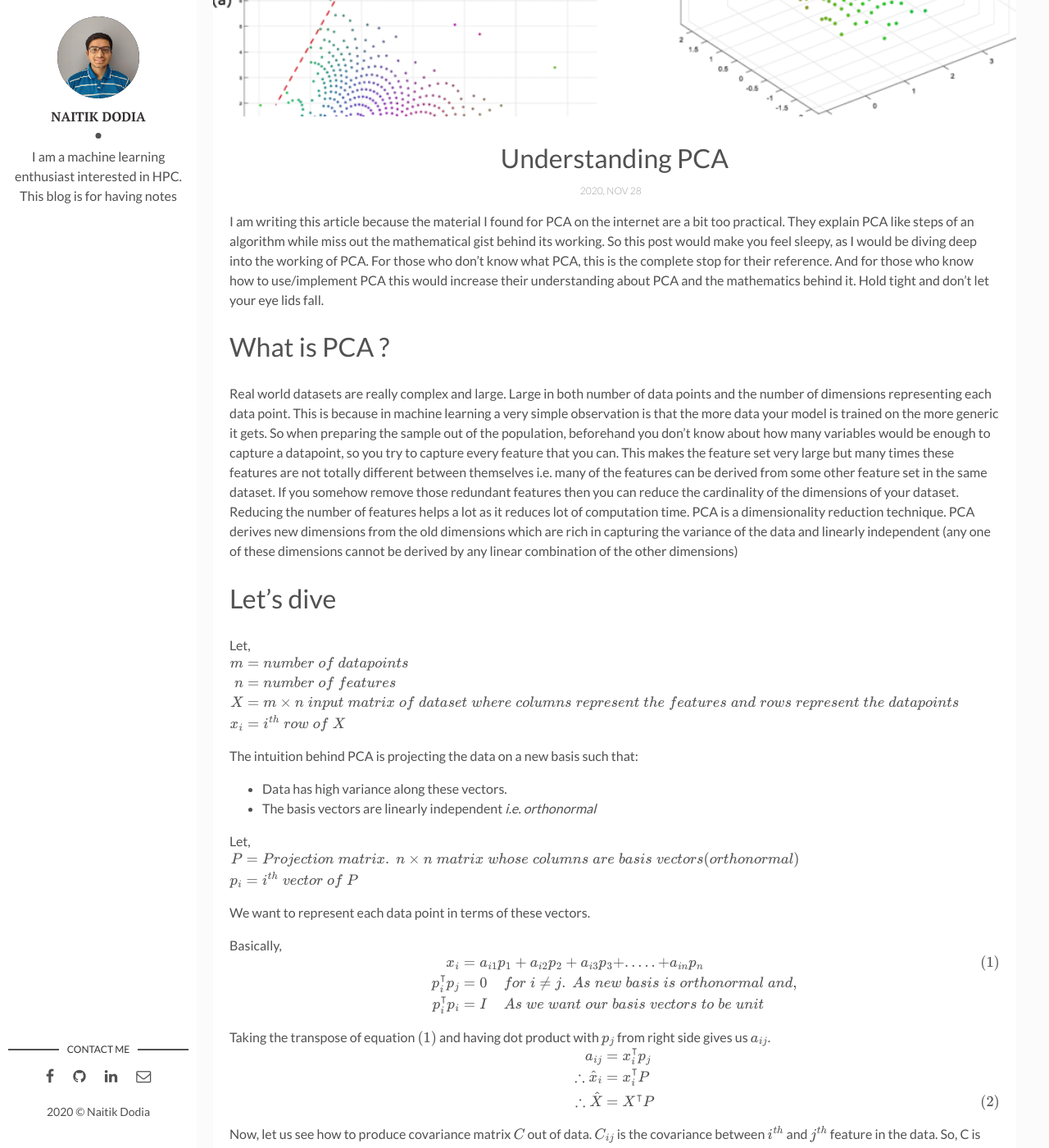
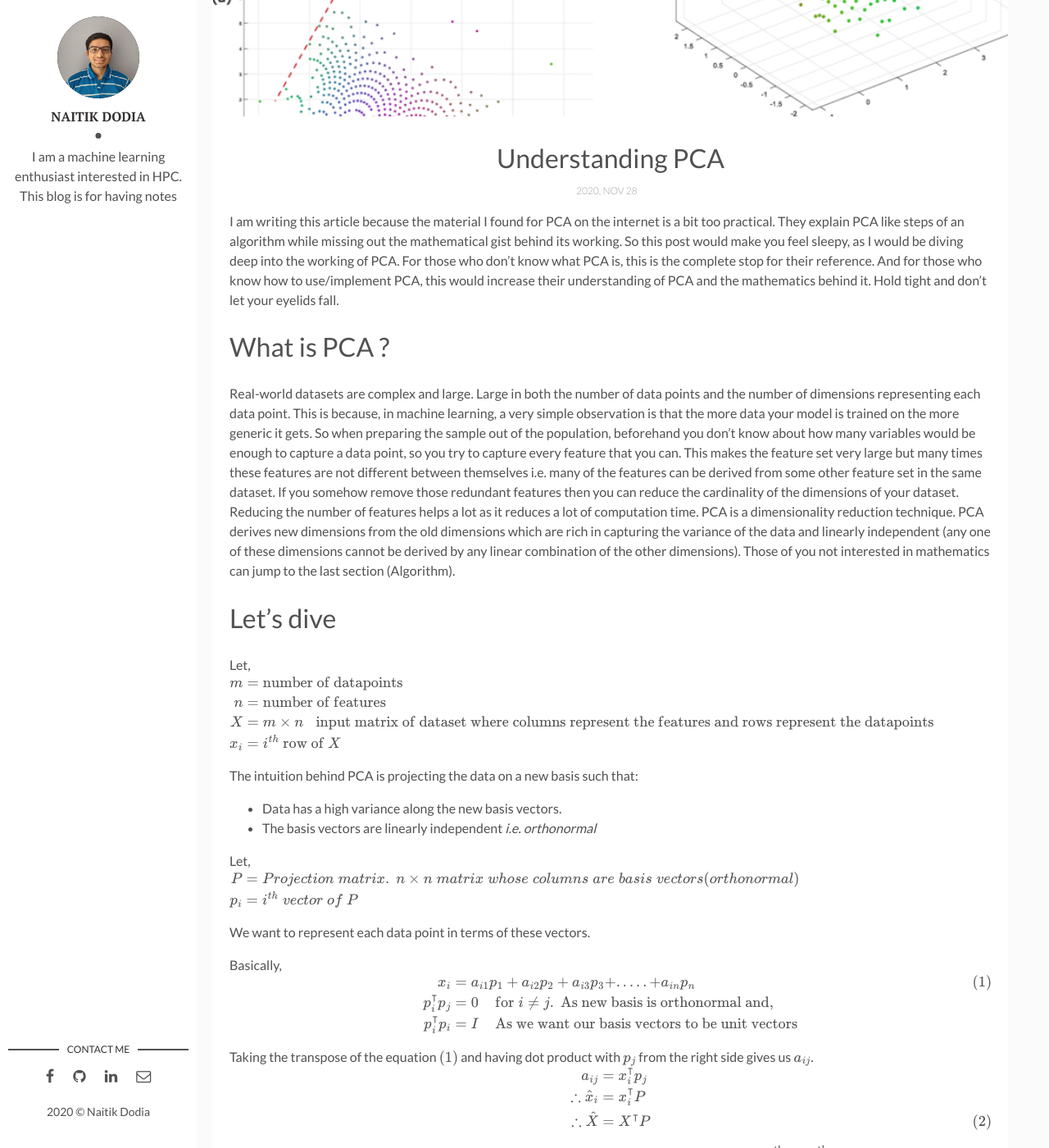
Before and after one commit to naitik-dodia/blog, a Jekyll site: the page built from _posts/2020-11-29-Understanding-PCA.markdown, in a window 1280 px wide and 1400 px high, scrolled down 378 px. Shown: the whole window at 82% size. Built offline with Jekyll 4.4.1, drawn with Linux system fonts in a browser that asks for light colours; formulas are drawn with MathJax 3; comment, search, counter and statistics services are not loaded; some of the changed text lies outside the part shown.

Commit message:
Correcting grammar and font

```diff
--- a/_posts/2020-11-29-Understanding-PCA.markdown
+++ b/_posts/2020-11-29-Understanding-PCA.markdown
@@ -8,29 +8,29 @@ fig-caption: # Add figcaption (optional)
 tags: [Educational, notes]
 ---
 
-I am writing this article because the material I found for PCA on the internet are a bit too practical. They explain PCA like steps of an algorithm while miss out the mathematical gist behind its working. So this post would make you feel sleepy, as I would be diving deep into the working of PCA. For those who don't know what PCA, this is the complete stop for their reference. And for those who know how to use/implement PCA this would increase their understanding about PCA and the mathematics behind it. Hold tight and don't let your eye lids fall.
+I am writing this article because the material I found for PCA on the internet is a bit too practical. They explain PCA like steps of an algorithm while missing out the mathematical gist behind its working. So this post would make you feel sleepy, as I would be diving deep into the working of PCA. For those who don't know what PCA is, this is the complete stop for their reference. And for those who know how to use/implement PCA, this would increase their understanding of PCA and the mathematics behind it. Hold tight and don't let your eyelids fall.
 
 # What is PCA ?
 
-Real world datasets are really complex and large. Large in both number of data points and the number of dimensions representing each data point. This is because in machine learning a very simple observation is that the more data your model is trained on the more generic it gets. So when preparing the sample out of the population, beforehand you don't know about how many variables would be enough to capture a datapoint, so you try to capture every feature that you can. This makes the feature set very large but many times these features are not totally different between themselves i.e. many of the features can be derived from some other feature set in the same dataset. If you somehow remove those redundant features then you can reduce the cardinality of the dimensions of your dataset. Reducing the number of features helps a lot as it reduces lot of computation time. PCA is a dimensionality reduction technique. PCA derives new dimensions from the old dimensions which are rich in capturing the variance of the data and linearly independent (any one of these dimensions cannot be derived by any linear combination of the other dimensions)
+Real-world datasets are complex and large. Large in both the number of data points and the number of dimensions representing each data point. This is because, in machine learning, a very simple observation is that the more data your model is trained on the more generic it gets. So when preparing the sample out of the population, beforehand you don't know about how many variables would be enough to capture a data point, so you try to capture every feature that you can. This makes the feature set very large but many times these features are not different between themselves i.e. many of the features can be derived from some other feature set in the same dataset. If you somehow remove those redundant features then you can reduce the cardinality of the dimensions of your dataset. Reducing the number of features helps a lot as it reduces a lot of computation time. PCA is a dimensionality reduction technique. PCA derives new dimensions from the old dimensions which are rich in capturing the variance of the data and linearly independent (any one of these dimensions cannot be derived by any linear combination of the other dimensions). Those of you not interested in mathematics can jump to the last section (Algorithm).
 
 # Let's dive
 Let,
 <br>
 $$
 \begin{align}
-m &= number\;of\;datapoints\newline
-n &= number\;of\;features\newline
-X &= m \times n \; input \; matrix \; of \; dataset \; where\; columns\; represent\; the\; features\; and\; rows\; represent\; the\; datapoints\; \newline
-x_i &= i^{th} \; row \; of \; X
+m &= \text{number of datapoints}\newline
+n &= \text{number of features}\newline
+X &= m \times n \;\;\;\text{input matrix of dataset where columns represent the features and rows represent the datapoints} \newline
+x_i &= i^{th} \text{ row of }X
 \end{align}
 $$
 
 
-The intuition behind PCA is projecting the data on a new basis such that: <br>
+The intuition behind PCA is projecting the data on a new basis such that:
 
-- Data has high variance along these vectors. <br>
-- The basis vectors are linearly independent  <em>i.e. orthonormal</em> <br>
+- Data has a high variance along the new basis vectors.
+- The basis vectors are linearly independent  <em>i.e. orthonormal</em>
 
 Let,
 <br>
@@ -48,12 +48,12 @@ Basically,
 $$
 \begin{align}
 x_i &= a_{i1}p_1+a_{i2}p_2+a_{i3}p_3+.....+a_{in}p_n \tag{1}\newline
-p_i^ \intercal p_j &= 0\;\;\;\; for \; i \ne j. \;As\;new\;basis\;is\;orthonormal\;and,\newline
-p_i^\intercal p_i &= I \;\;\;\; As\;we\;want\;our\;basis\;vectors\;to\;be\;unit\newline
+p_i^ \intercal p_j &= 0\;\;\;\; \text{for} \; i \ne j. \;\text{As new basis is orthonormal and,}\newline
+p_i^\intercal p_i &= I \;\;\;\; \text {As we want our basis vectors to be unit vectors}\newline
 \end{align}
 $$
 
-Taking the transpose of equation $(1)$ and having dot product with $p_j$ from right side gives us $a_{ij}$.
+Taking the transpose of the equation $(1)$ and having dot product with $p_j$ from the right side gives us $a_{ij}$.
 <br>
 $$
 \begin{align}
@@ -69,19 +69,19 @@ $$
 \begin{align}
 C_{ij} &= \frac{1}{m} \sum_{k=1}^{m} (X_{ki} -\mu_i)(X_{kj}-\mu_j) \newline
 &= \frac{1}{m} \sum_{k=1}^{m} (X_{ki}X_{kj} -\mu_iX_{kj} - \mu_jX_{ki} + \mu_i\mu_j) \;\;\;\;
-Let's\; assume\; the\; data\; has\; zero\; mean\; and\; unit\; variance. \newline
+\text{Let's assume the data has zero mean and unit variance.} \newline
 \therefore C_{ij} &= \frac{1}{m} \sum_{k=1}^{m} X_{ki}X_{kj} \newline
 C_X &= \frac{1}{m} X^\intercal X \tag{3}
 \end{align}
 $$
 
->It is important to note that to arrive at such simplified form we need to <strong>standard normalize</strong> the data. <br>
+>It is important to note that to arrive at such a simplified form we need to <strong>standard normalize</strong> the data. <br>
 
 Also, $X^\intercal X$ is a symmetric matrix $ \because (X^\intercal X)^\intercal = X^\intercal(X^\intercal)^\intercal = X^\intercal X $. In other perspective, we can see that this matrix defines covariance and covariance is commutative, so $C_{ij} = C_{ji}$. <br>
 
 We want the covariance matrix of transformed data so that we can minimize the covariance between the features (make it zero). Let's see if we can get covariance in $\hat{X}$ in this simple form. To get this, we need the $\hat{X}$ to be zero mean. But we already did that by making $X$ zero mean.
 
-Proof: Lets examine feature-wise sum of both $X$ and $\hat{X}$. $1^\intercal X$ gives us feature-wise mean of $X$ and this will be a zero row vector. To Prove: $1^\intercal \hat{X}$ is a zero row vector.
+Proof: Let's examine feature-wise sum of both $X$ and $\hat{X}$. $1^\intercal X$ gives us the feature-wise mean of $X$ and this will be a zero row vector. <br>To Prove: $1^\intercal \hat{X}$ is a zero row vector.
 <br>
 $$
 Eq (2) \implies 1^\intercal \hat{X} = (1^\intercal X) P =0
@@ -97,13 +97,13 @@ $$
 \end{align}
 $$
 
-In other words, we want $C_\hat{X}$ to be diagonal.
+In other words, we want $C_\hat{X}$ to be diagonal.<br>
 
 <br>
 $$
 \begin{align}
 C_\hat{X} &= \frac{1}{m}\hat{X}^\intercal \hat{X} = \frac{1}{m}(XP)^\intercal(XP) = \frac{1}{m}P^\intercal X^\intercal XP \newline
-C_\hat{X} &=P^\intercal \Sigma P \;\;\;\; where\; \Sigma =  \frac{1}{m}X^\intercal X \tag{4}
+C_\hat{X} &=P^\intercal \Sigma P \;\;\;\; \text{where }\; \Sigma =  \frac{1}{m}X^\intercal X \tag{4}
 \end{align}
 $$
 
@@ -115,13 +115,13 @@ We want $P^\intercal \Sigma P = D \;\; i.e.\; Diagonal\;matrix$ <br>
 <br>
 ## Eigen Value Decomposition
 
-Eigen vectors are special kind of vectors which are very less  affected during transformations (space/basis transformations). When a transformation is applied these vectors only scale but don't change directions.<br><br>
+Eigen vectors are special kind of vectors which are very less  affected during transformations (space/basis transformations). When a transformation is applied these vectors only scale but doesn't change directions.<br><br>
 $$
 \begin{align}
 Av &= \lambda v \\ \tag{4.1}
-where, A&:the\;transformation\;applied\\
-v &: the \;eigen\;vector\\
-\lambda &: constant\;scalar\; |\;Eigen\;value\;of\;v
+\text{where}, A&:\text{the transformation applied}\\
+v &: \text{the eigen vector}\\
+\lambda &: \text{constant scalar | Eigen value of }v
 \end{align}
 $$
 
@@ -160,28 +160,29 @@ AV &= V\Lambda ,\; where \; \Lambda=
 \end{align}
 $$
 
-If  $A^{-1}$ exists, then we can write ([Invertability of matrix](https://mathworld.wolfram.com/InvertibleMatrixTheorem.html)): <br>
+If  $A^{-1}$ exists, then we can write ( [Invertibility of matrix](https://mathworld.wolfram.com/InvertibleMatrixTheorem.html)): <br>
 
 <br>
 $$
 \begin{align}
-&A = V \Lambda V^{-1} \;\;\;\; This\;is\;called\;Eigen\;value\;decomposition\;of\;A \tag{4.3}\\
-&V^{-1}AV = \Lambda \;\;\;\; This\;is\;called\;Diagonalization\;of\;A
+&A = V \Lambda V^{-1} \;\;\;\; \text{This is called Eigen value decomposition of A} \tag{4.3}\\
+&V^{-1}AV = \Lambda \;\;\;\; \text{This is called Diagonalization of A}
 \end{align}
 $$
 
 
-Now let's slowly move to our case. Consider the case when $A$ is square symmetric matrix.
+Now let's slowly move to our case. Consider the case when $A$ is a square symmetric matrix.
 
 **Theorem: The Eigenvectors of square symmetric matrix are orthogonal** <br>
 
 Proof: <br>
 $$
-\langle Ax,y \rangle = \langle x,A^\intercal y \rangle
+\langle Ax,y \rangle = \langle x,A^\intercal y \rangle \;\;\;\;\text{ Matrix multiplication on inner product} \tag*{}
 $$
 
+Now, $A$ is symmetric. Let $x$ and $y$ be eigenvectors of $A$ corresponding to distinct eigen values $\lambda$ and $v$. Then,<br>
 
-Now, $A$ is symmetric. Let $x$ and $y$ be eigenvectors of $A$ corresponding to distinct eigen values $\lambda$ and $v$. Then,<br>
+<br>
 $$
 \lambda \langle x,y \rangle = \langle \lambda x,y \rangle = \langle Ax,y\rangle = \langle x, A^\intercal y \rangle = \langle x, \mu y \rangle = \mu \langle x, y \rangle \\
 \begin{align}
@@ -215,7 +216,7 @@ v_1 & v_2 & ... & v_n \\
 \end{align*}
 $$
 
-Eventually our eigen decomposition takes the form of.....
+Eventually, our eigen decomposition takes the form of.....
 
 <font size="5">
 $$
@@ -236,14 +237,14 @@ Comparing equation $(4)$ and $(4.6)$, we get <br>
 <br>
 $$
 \begin{align}
-D &= C_\hat{X} = \Lambda\;,Diagonal\;matrix\;of\;Eigenvalues \\
+D &= C_\hat{X} = \Lambda\;  \text{ Diagonal matrix of Eigenvalues }\\
 \Sigma &= \frac{1}{m}X^\intercal X = A\\
-P &= V\;, \;\; the\;eigen\;vectors\;of\;A \\ \tag*{}
+P &= V\;, \;\; \text{ the eigen vectors of A}\\ \tag*{}
 \end{align}
 $$
 
 
-Let's have the summary so far. We wanted to transform our data to a new basis which has low covariance and low noise. We found out that the new basis would be eigen vectors of $\frac{1}{m}X^\intercal X$. The new basis is orthogonal. As $\frac{1}{m}X^\intercal X$ is symmetric, the eigen vectors are linearly independant. The transformation of data to such new basis is called Principal Component Analysis. Doing this we can inherently lead to dimension reduction i.e. If we find one or more eigen vectors/values to be zero. But we can explicitly reduce the dimension by chosing the eigen vectors along which the variance is the highest (droping low variance eigen vectors). In practise, we choose $top-k$ eigen vectors.
+Let's have the summary so far. We wanted to transform our data to a new basis which has low covariance and low noise. We found out that the new basis would be eigen vectors of $\dfrac{1}{m}X^\intercal X$. The new basis is orthogonal. As $\dfrac{1}{m}X^\intercal X$ is symmetric, the eigen vectors are linearly independent. The transformation of data to such a new basis is called Principal Component Analysis. Doing this we can inherently lead to dimension reduction i.e. If we find one or more eigen vectors/values to be zero. But we can explicitly reduce the dimension by choosing the eigen vectors along which the variance is the highest (dropping low variance eigen vectors). In practise, we choose $top-k$ eigen vectors.
 
 Let's find out which eigen vectors we should drop so that we do not lose much information.
 
@@ -268,7 +269,7 @@ $$
 $$
 
 
-Let's see what error we would be introducing while doing so. We will calculate squared error and try to minimize it.<br>
+Let's see what error we would be introducing while doing so. We will calculate the squared error and try to minimise it.<br>
 
 <br>
 $$
@@ -287,17 +288,17 @@ Here, $a_{ij}$ are constants so $p_j$'s are being multiplied to one another. P i
 $$
 \begin{align}
 e &= \sum_{i=1}^{m}\sum_{j=k+1}^{n} a_{ij}^2 \\
-&= \sum_{i=1}^{m}\sum_{j=k+1}^{n} (x_i ^\intercal p_j)^2 ;\;\;\;from\;(2) \\
+&= \sum_{i=1}^{m}\sum_{j=k+1}^{n} (x_i ^\intercal p_j)^2 ;\;\;\;\text{from}\;(2) \\
 &= \sum_{i=1}^{m}\sum_{j=k+1}^{n} (x_i ^\intercal p_j)^\intercal (x_i ^\intercal p_j) \\
 &= \sum_{i=1}^{m}\sum_{j=k+1}^{n}p_j^\intercal x_i x_i ^\intercal p_j \\
 &= \sum_{j=k+1}^{n}p_j^\intercal (\sum_{i=1}^{m} x_i x_i ^\intercal) p_j \\
 &= \sum_{j=k+1}^{n}p_j^\intercal (X^\intercal X) p_j \\
-&= \sum_{j=k+1}^{n}p_j^\intercal mC p_j; \;\;\;\;\; from\;(3)\tag{5} \\
+&= \sum_{j=k+1}^{n}p_j^\intercal mC p_j; \;\;\;\;\; \text{from}\;(3)\tag{5} \\
 \end{align}
 $$
 
 
-To minimize this value, let's find the solution to     $\min_{x} x^ \intercal C x$ given the constraint $x^\intercal x=1$. This is a constrained optimization problem so we will use lagrangian multiplier for our solution. <br>
+To minimise this value, let's find the solution to     $\min_{x} x^ \intercal C x$ given the constraint $x^\intercal x=1$. This is a constrained optimisation problem so we will use Lagrangian multiplier for our solution. <br>
 
 <br>
 $$
@@ -322,11 +323,11 @@ x^\intercal Cx &= \lambda x^\intercal x \\
 $$
 
 
-The solution is lies in the extremeties of eigen values. Largest eigen value would give us maximum value and smallest eigen value will give us the minimum value. The solution to equation $(5)$ lies in the eigen vectors with smallest eigen values.
+The solution lies in the extremities of eigen values. Largest eigen value would give us maximum value and smallest eigen value will give us the minimum value. The solution to equation $(5)$ lies in the eigen vectors with the smallest eigen values.
 
 While picking top k vectors, we would first sort the vectors according to their eigen values in descending order and pick the eigen vectors corresponding to the first k eigen values and leave others.
 
-Let's calculate the varaiance of data along this new basis. Taking equation $(2)$ and seeing the $i^th$ dimension of new data. <br><br>
+Let's calculate the variance of data using this new basis. Taking equation $(2)$ and seeing the $i^th$ dimension of new data. <br><br>
 $$
 \begin{align}
 \hat{X}_i &= X p_i \\
@@ -338,27 +339,29 @@ The variance along this dimesion would be, <br><br>
 $$
 \begin{align}
 \frac{1}{m}\hat{X}_i ^ \intercal \hat{X}_i &= \frac{1}{m}p_i^\intercal (X_i ^ \intercal X_i p_i) \\
-&= p_i^\intercal \lambda _i p_i \tag*{$\because p_i$ is the eigen vector of $\frac{1}{m}X_i ^ \intercal X_i$} \\
-&= \lambda _i \\
+&= p_i^\intercal \lambda _i p_i \;\;\;\;\text{ $\because p_i$ is the eigen vector of $\frac{1}{m}X_i ^ \intercal X_i$} \\
+&= \lambda _i \\ \tag*{}
 \end{align}
 $$
 
 
 Voila!!! The eigen values are the variances of each eigen vector. So, we have done nothing wrong by selecting the vectors having maximum eigen values.
 
-That is all to understand how PCA works. Let's summarize the steps to perform PCA on a data.
+That is all to understand how PCA works. Let's summarise the steps to perform PCA on a dataset.
 
-1) Standardize the data to zero mean and unit variance.
+## Algorithm
 
-2) Find covariance matrix $ C = \frac{1}{m} X^\intercal X $.
+1) Standardise the data to zero mean and unit variance.
+
+2) Find covariance matrix $ C = \dfrac{1}{m} X^\intercal X $.
 
 3) Find the eigen values and eigen vectors of this covariance matrix.
 
-4) Decide the $k$ for selecting top $k$ eigen vectors. You can do it by deciding how much variance you want to keep by deciding a percentage on it. For example find k such that, <br><br>
+4) Decide the $k$ for selecting top $k$ eigen vectors. You can do it by deciding how much variance you want to keep by deciding a percentage on it. For example, find k such that, <br><br>
 $$
- \frac{\sum_{i=1}^{k}\lambda _i}{\sum_{i=1}^{n}\lambda _i} \ge 0.95
+\dfrac{\sum_{i=1}^{k}\lambda _i}{\sum_{i=1}^{n}\lambda _i} \ge 0.95
 $$
-to keep $95\%$ variance in the data. In this step you will find the number of dimensions being reduced.
+to keep $95\%$ variance in the data. In this step, you will find the number of dimensions being reduced.
 
 5) Create matrix $P$ by aligning these k vectors.
 
@@ -366,6 +369,8 @@ to keep $95\%$ variance in the data. In this step you will find the number of di
 
 7) Done
 
+Now you are ready to train any model (classifier/regressor/etc.) model on this transformed data. But be careful while running inference as this also would also need to transform the test data points.
+
 
 
 {% highlight python %}
```
